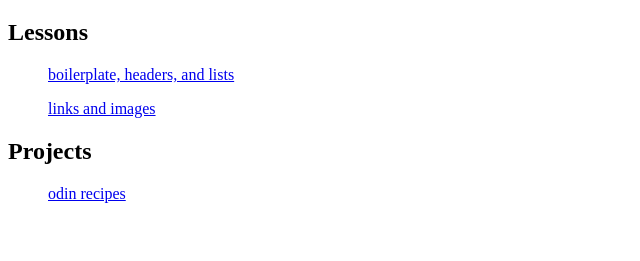
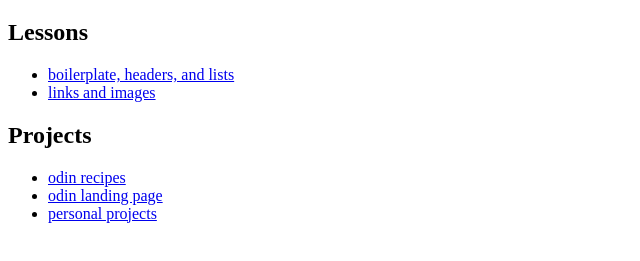
Before and after one commit to chrisbeltr/odin-learning, a plain HTML site: page index.html in a window 1280 px wide. Shown: the part 61-322 px from the top of the page, without its empty margins (0-640 px from the left). Drawn offline with Linux system fonts and the light colour scheme.

Commit message:
updated homepage

```diff
--- a/index.html
+++ b/index.html
@@ -10,11 +10,17 @@
 <body>
     <h1>Odin Learning</h1>
     <h2>Lessons</h2>
-    <ul><a href="./lessons/boilerplate-headers-and-lists/index.html">boilerplate, headers, and lists</a></ul>
-    <ul><a href="./lessons/links-and-images/index.html">links and images</a></ul>
+    <ul>
+        <li><a href="./lessons/boilerplate-headers-and-lists/index.html">boilerplate, headers, and lists</a></li>
+        <li><a href="./lessons/links-and-images/index.html">links and images</a></li>
+    </ul>
 
     <h2>Projects</h2>
-    <ul><a href="./projects/odin-recipes/index.html">odin recipes</a></ul>
+    <ul>
+        <li><a href="./projects/odin-recipes/index.html">odin recipes</a></li>
+        <li><a href="./projects/odin-landing-page/index.html">odin landing page</a></li>
+        <li><a href="./projects/personal/index.html">personal projects</a></li>
+    </ul>
 </body>
 
 </html>
```
